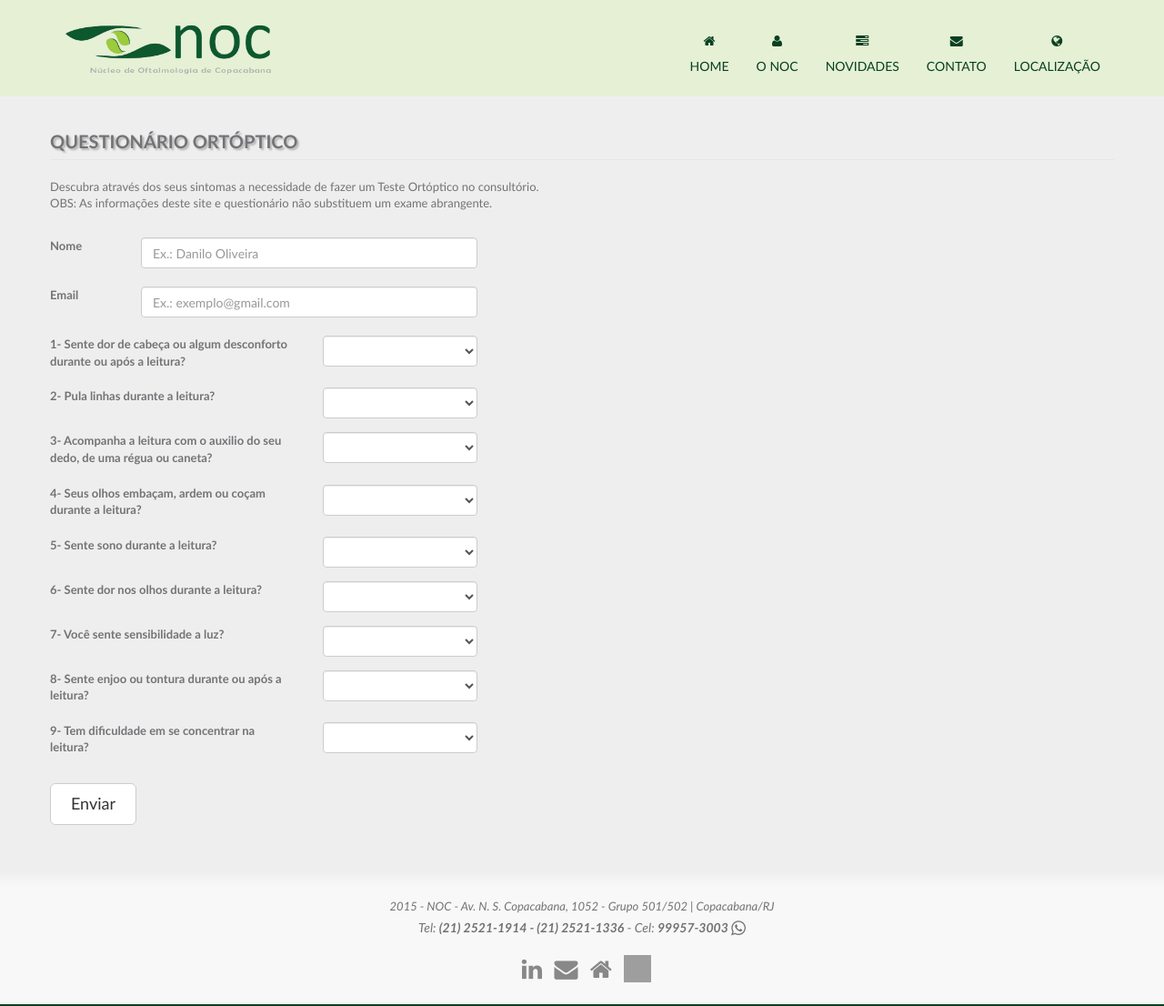
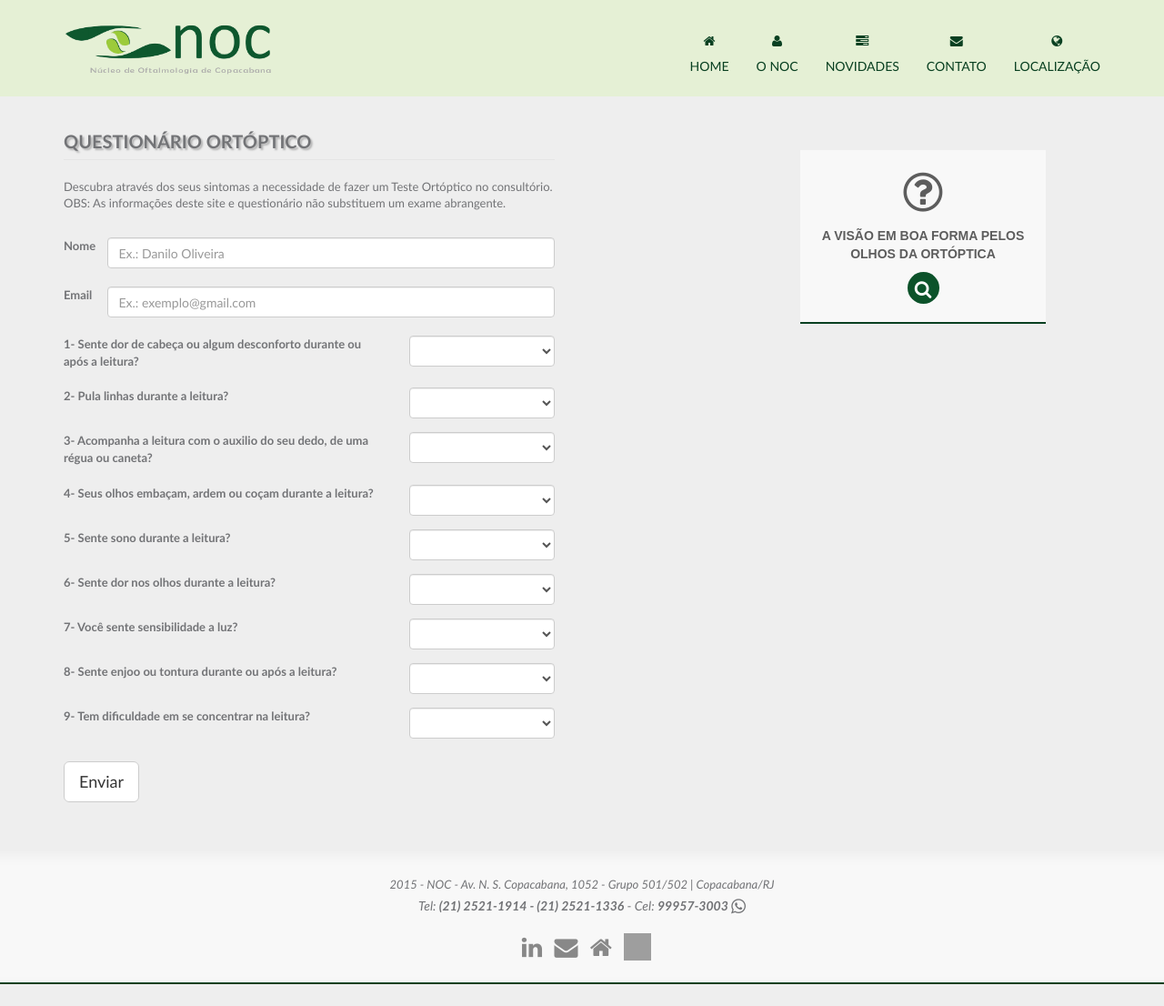
Before and after one commit to DaniloThiago/NocRio, a Jekyll site: the page built from teste.html, in a window 1280 px wide and 1106 px high. Shown: the whole window at 91% size. Built offline with Jekyll 4.4.1, drawn with Linux system fonts in a browser that asks for light colours; nearby versions of some CDN libraries; some web fonts are replaced; Markdown is read by kramdown in place of the engine named in the settings; grey boxes are pictures that could not be loaded.

Commit message:
adicionando fontes dos artigos da aba novidades

```diff
--- a/alinguagemdosolhos.html
+++ b/alinguagemdosolhos.html
@@ -77,6 +77,9 @@
       Esses são alguns exemplos, desse vasto universo que é a comunicação não verbal.
       São úteis para desvendar o que dizem as pessoas com quem falamos e podem ter um valor
       significativo porque conseguem revelar dados isolados que estão gravados em nossa memória.
+      <br />
+      <br />
+      Fonte: <a href="http://amenteemaravilhosa.com.br/linguagem-dos-olhos/" target="_blank">www.amenteemaravilhosa.com.br</a>
     </p>
     <br />
   </div>
--- a/novidades.html
+++ b/novidades.html
@@ -23,8 +23,7 @@
       <div class="col-xs-12 col-sm-6 col-md-3 col-lg-3">
         <div class="service wow flipInX">
           <div class="service-icon"><i class="fa fa-question-circle-o"></i></div>
-          <h3>A visão em boa forma</h3>
-					<br />
+          <h3>A visão em boa forma pelos olhos da Ortóptica</h3>
           <a class="big-link-2" href="avisaoemboaforma.html"><i class="fa fa-search"></i></a>
         </div>
       </div>
--- a/teste.html
+++ b/teste.html
@@ -5,14 +5,11 @@
 <br/>
 <div class="body-container test">
   <div id="contato" class="container">
-    <div class="row">
+    <div class="row col-sm-6">
       <div class="wow fadeInDown">
-
-
         <form role="form" class="contact-form form-horizontal" action="http://formspree.io/danilo.teemo@gmail.com" method="post">
           <legend>
             <h4>Questionário Ortóptico</h4>
-
           </legend>
           <p>
             Descubra através dos seus sintomas a necessidade de fazer um Teste Ortóptico no consultório. <br/>
@@ -21,19 +18,19 @@
           <br/>
           <div class="form-group">
             <label class="col-md-1" for="Nome">Nome</label>
-					  <div class="col-md-4">
+            <div class="col-md-11">
               <input name="Nome" type="text" placeholder="Ex.: Danilo Oliveira" class="form-control input-md">
             </div>
           </div>
           <div class="form-group">
             <label class="col-md-1" for="Email">Email</label>
-					  <div class="col-md-4">
+            <div class="col-md-11">
               <input name="Email" type="text" placeholder="Ex.: exemplo@gmail.com" class="form-control input-md">
             </div>
           </div>
           <div class="form-group">
-					  <label class="col-md-3 " for="selectbasic">1- Sente dor de cabeça ou algum desconforto durante ou após a leitura?</label>
-					  <div class="col-md-2">
+            <label class="col-md-8 " for="selectbasic">1- Sente dor de cabeça ou algum desconforto durante ou após a leitura?</label>
+            <div class="col-md-4">
               <select name="1- Sente dor de cabeça ou algum desconforto durante ou após a leitura?" class="form-control">
                 <option selected disabled></option>
                 <option value="Não">Não</option>
@@ -43,8 +40,8 @@
             </div>
           </div>
           <div class="form-group">
-					  <label class="col-md-3" for="selectbasic">2- Pula linhas durante a leitura?</label>
-					  <div class="col-md-2">
+            <label class="col-md-8" for="selectbasic">2- Pula linhas durante a leitura?</label>
+            <div class="col-md-4">
               <select name="2- Pula linhas durante a leitura?" class="form-control">
                 <option selected disabled></option>
                 <option value="Não">Não</option>
@@ -54,8 +51,8 @@
             </div>
           </div>
           <div class="form-group">
-					  <label class="col-md-3" for="selectbasic">3- Acompanha a leitura com o auxilio do seu dedo, de uma régua ou caneta?</label>
-					  <div class="col-md-2">
+            <label class="col-md-8" for="selectbasic">3- Acompanha a leitura com o auxilio do seu dedo, de uma régua ou caneta?</label>
+            <div class="col-md-4">
               <select name="3- Acompanha a leitura com o auxilio do seu dedo, de uma régua ou caneta?" class="form-control">
                 <option selected disabled></option>
                 <option value="Não">Não</option>
@@ -65,8 +62,8 @@
             </div>
           </div>
           <div class="form-group">
-					  <label class="col-md-3" for="selectbasic">4- Seus olhos embaçam, ardem ou coçam durante a leitura?</label>
-					  <div class="col-md-2">
+            <label class="col-md-8" for="selectbasic">4- Seus olhos embaçam, ardem ou coçam durante a leitura?</label>
+            <div class="col-md-4">
               <select name="4- Seus olhos embaçam, ardem ou coçam durante a leitura?" class="form-control">
                 <option selected disabled></option>
                 <option value="Não">Não</option>
@@ -76,8 +73,8 @@
             </div>
           </div>
           <div class="form-group">
-					  <label class="col-md-3" for="selectbasic">5- Sente sono durante a leitura?</label>
-					  <div class="col-md-2">
+            <label class="col-md-8" for="selectbasic">5- Sente sono durante a leitura?</label>
+            <div class="col-md-4">
               <select name="5- Sente sono durante a leitura?" class="form-control">
                 <option selected disabled></option>
                 <option value="Não">Não</option>
@@ -87,8 +84,8 @@
             </div>
           </div>
           <div class="form-group">
-					  <label class="col-md-3" for="selectbasic">6- Sente dor nos olhos durante a leitura?</label>
-					  <div class="col-md-2">
+            <label class="col-md-8" for="selectbasic">6- Sente dor nos olhos durante a leitura?</label>
+            <div class="col-md-4">
               <select name="6- Sente dor nos olhos durante a leitura?" class="form-control">
                 <option selected disabled></option>
                 <option value="Não">Não</option>
@@ -98,8 +95,8 @@
             </div>
           </div>
           <div class="form-group">
-					  <label class="col-md-3" for="selectbasic">7- Você sente sensibilidade a luz?</label>
-					  <div class="col-md-2">
+            <label class="col-md-8" for="selectbasic">7- Você sente sensibilidade a luz?</label>
+            <div class="col-md-4">
               <select name="7- Você sente sensibilidade a luz?" class="form-control">
                 <option selected disabled></option>
                 <option value="Não">Não</option>
@@ -109,8 +106,8 @@
             </div>
           </div>
           <div class="form-group">
-					  <label class="col-md-3" for="selectbasic">8- Sente enjoo ou tontura durante ou após a leitura?</label>
-					  <div class="col-md-2">
+            <label class="col-md-8" for="selectbasic">8- Sente enjoo ou tontura durante ou após a leitura?</label>
+            <div class="col-md-4">
               <select name="8- Sente enjoo ou tontura durante ou após a leitura?" class="form-control">
                 <option selected disabled></option>
                 <option value="Não">Não</option>
@@ -120,8 +117,8 @@
             </div>
           </div>
           <div class="form-group">
-					  <label class="col-md-3" for="selectbasic">9- Tem dificuldade em se concentrar na leitura?</label>
-					  <div class="col-md-2">
+            <label class="col-md-8" for="selectbasic">9- Tem dificuldade em se concentrar na leitura?</label>
+            <div class="col-md-4">
               <select name="9- Tem dificuldade em se concentrar na leitura?" class="form-control">
                 <option selected disabled></option>
                 <option value="Não">Não</option>
@@ -130,14 +127,19 @@
               </select>
             </div>
           </div>
-
           <div class="form-group">
-					  <div class="col-md-6">
-					   <button type="submit" class="btn btn-lg btn-default col-sm-2">Enviar</button>
+            <div class="col-xs-12">
+              <button type="submit" class="btn btn-lg btn-default">Enviar</button>
             </div>
           </div>
-
         </form>
+   		</div>
+  	</div>
+    <div class="row col-sm-6">
+        <div class="col-lg-offset-6 col-lg-6 col-md-offset-4 col-md-8 col-sm-offset-3 col-sm-9 service wow flipInX" style="text-align: center">
+          <div class="service-icon"><i class="fa fa-question-circle-o"></i></div>
+          <h3>A visão em boa forma pelos olhos da Ortóptica</h3>
+          <a class="big-link-2" href="avisaoemboaforma.html"><i class="fa fa-search"></i></a>
         </div>
     </div>
 	</div>
```
Also changed, not shown: avisaoemboaforma.html (+5 -5 lines), modernacirurgiadecatarata.html (+22 -27 lines). Lines whose indentation alone changed are shown as unchanged.
